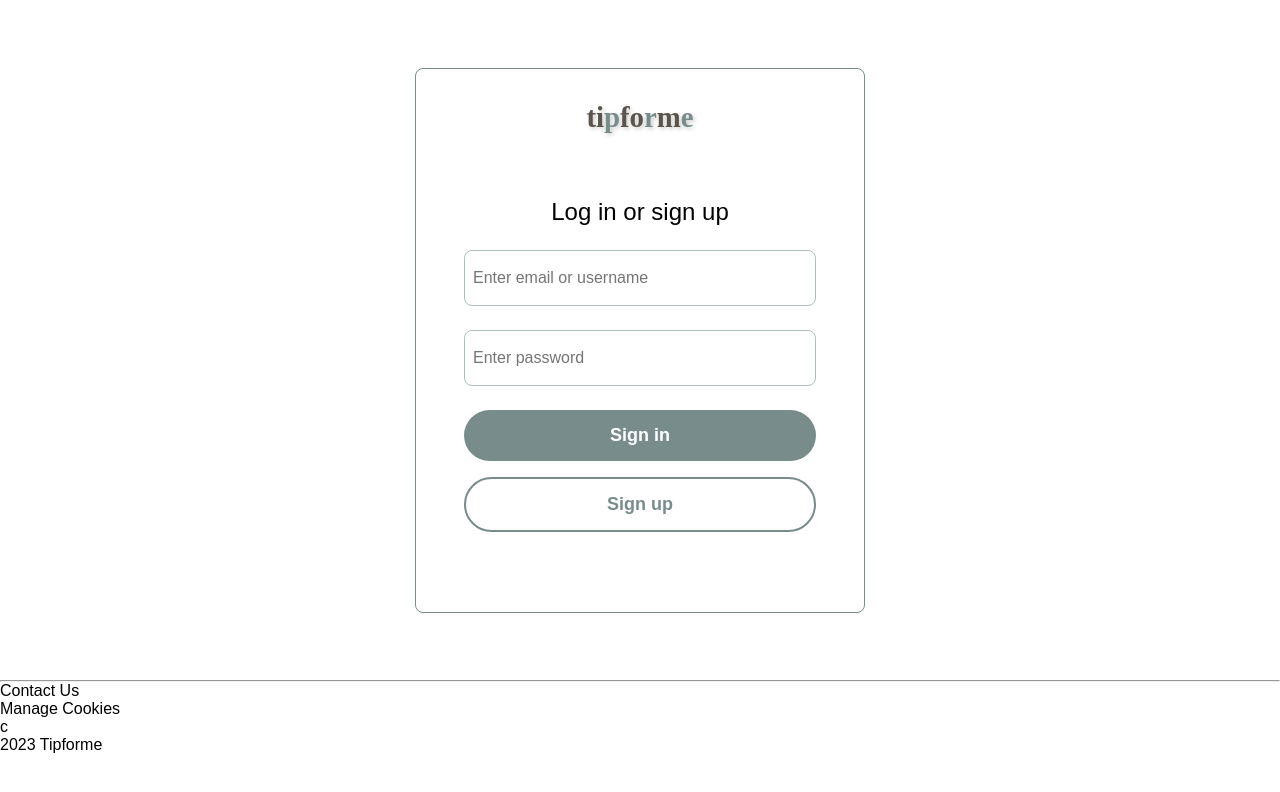
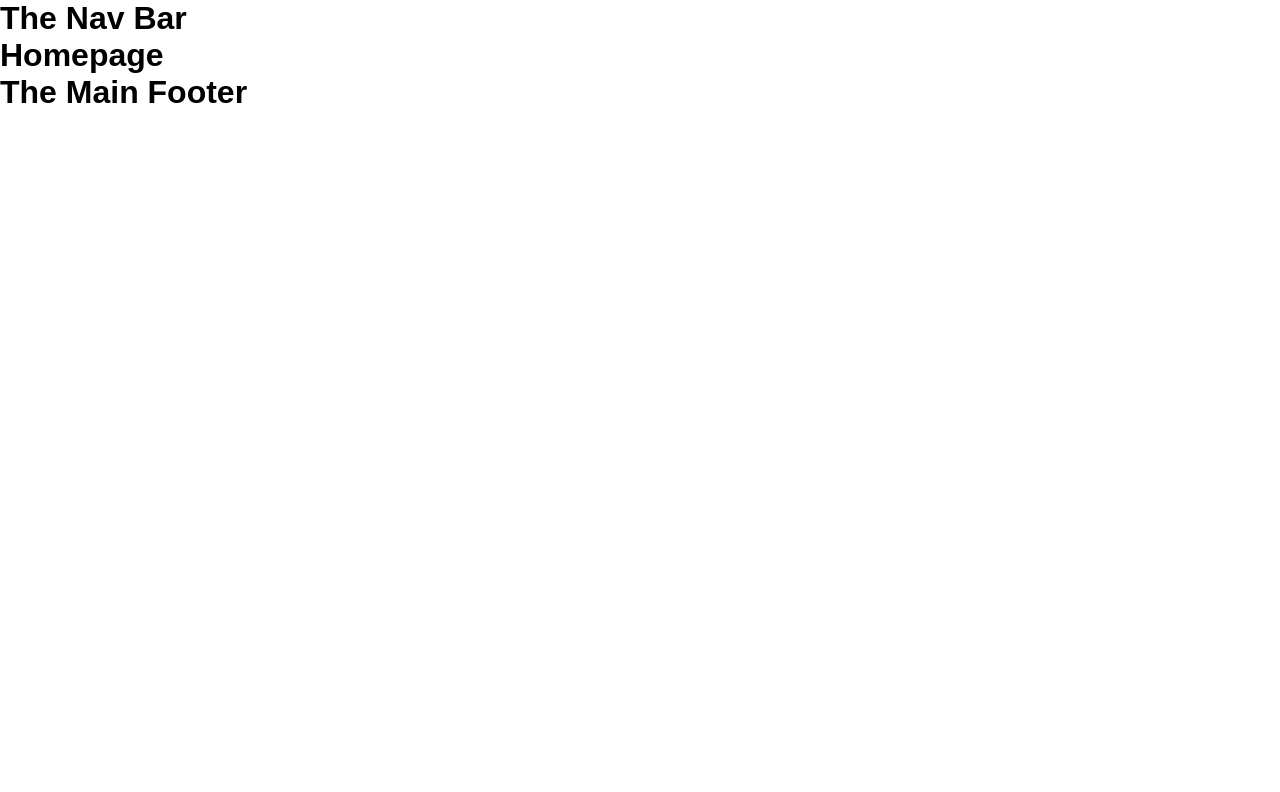
Before and after one commit to bezbrain/tipforme, a React (Vite) app: page / in a window 1280 px wide. Shown: the top 792 px of the page. Built offline with nearby package versions, Linux system fonts and the light colour scheme; a web font is replaced by a local one.

Commit message:
Created Home, Login, SharedLayouts, Footer, Nav and Error pages

```diff
--- a/src/App.jsx
+++ b/src/App.jsx
@@ -1,10 +1,20 @@
+import { BrowserRouter, Routes, Route } from "react-router-dom";
 import LoginReg from "./pages/LoginReg";
+import SharedLayouts from "./pages/SharedLayouts";
+import Home from "./pages/Home";
+import Error from "./pages/Error";
 
 const App = () => {
   return (
-    <div>
-      <LoginReg />
-    </div>
+    <BrowserRouter>
+      <Routes>
+        <Route path="/" element={<SharedLayouts />}>
+          <Route index element={<Home />} />
+          <Route path="*" element={<Error />} />
+        </Route>
+        <Route path="signin" element={<LoginReg />} />
+      </Routes>
+    </BrowserRouter>
   );
 };
 
--- a/src/pages/short-footer.jsx
+++ b/src/component/short-footer.jsx
@@ -4,13 +4,13 @@ const ShortFooter = () => {
   return (
     <main>
       <hr />
-      <div>
+      <section>
         <p>Contact Us</p>
         <p>Manage Cookies</p>
-      </div>
-      <p>
+      </section>
+      <section>
         <div>c</div> 2023 Tipforme
-      </p>
+      </section>
     </main>
   );
 };
--- /dev/null
+++ b/src/pages/Error.jsx
@@ -0,0 +1,11 @@
+import React from "react";
+
+const Error = () => {
+  return (
+    <div>
+      <h1>Error Page</h1>
+    </div>
+  );
+};
+
+export default Error;
--- /dev/null
+++ b/src/pages/GeneralFooter.jsx
@@ -0,0 +1,11 @@
+import React from "react";
+
+const GeneralFooter = () => {
+  return (
+    <div>
+      <h1>The Main Footer</h1>
+    </div>
+  );
+};
+
+export default GeneralFooter;
--- /dev/null
+++ b/src/pages/Home.jsx
@@ -0,0 +1,11 @@
+import React from "react";
+
+const Home = () => {
+  return (
+    <div>
+      <h1>Homepage</h1>
+    </div>
+  );
+};
+
+export default Home;
--- a/src/pages/LoginReg.jsx
+++ b/src/pages/LoginReg.jsx
@@ -1,7 +1,7 @@
 import Login from "../component/LoginReg/Login";
 import Register from "../component/LoginReg/Register";
 import { useGlobalContent } from "../context";
-import ShortFooter from "./short-footer";
+import ShortFooter from "../component/short-footer";
 
 const LoginReg = () => {
   const { navLoginReg } = useGlobalContent();
--- /dev/null
+++ b/src/pages/Nav.jsx
@@ -0,0 +1,11 @@
+import React from "react";
+
+const Nav = () => {
+  return (
+    <div>
+      <h1>The Nav Bar</h1>
+    </div>
+  );
+};
+
+export default Nav;
--- /dev/null
+++ b/src/pages/SharedLayouts.jsx
@@ -0,0 +1,15 @@
+import { Outlet } from "react-router-dom";
+import GeneralFooter from "./GeneralFooter";
+import Nav from "./Nav";
+
+const SharedLayouts = () => {
+  return (
+    <>
+      <Nav />
+      <Outlet />
+      <GeneralFooter />
+    </>
+  );
+};
+
+export default SharedLayouts;
```
